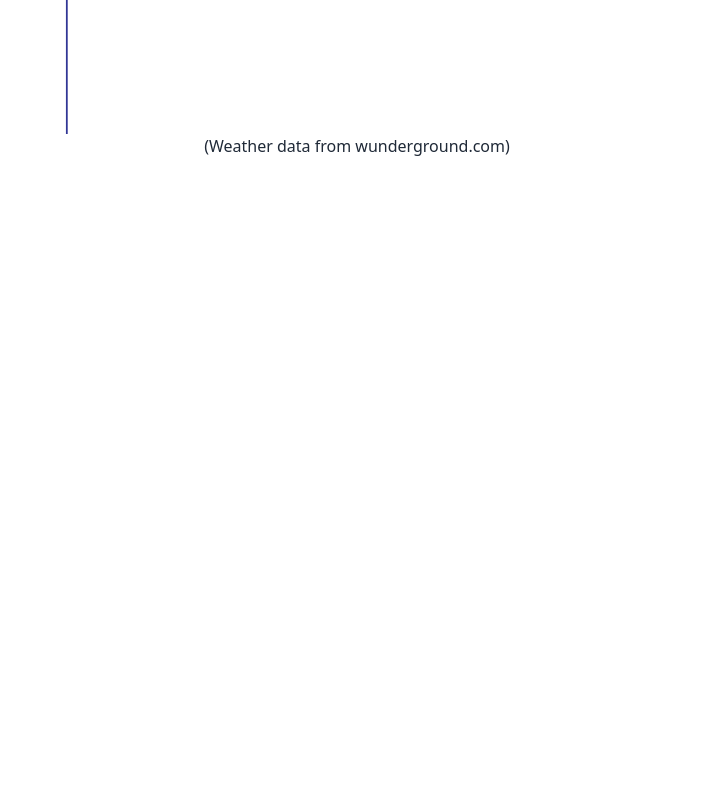
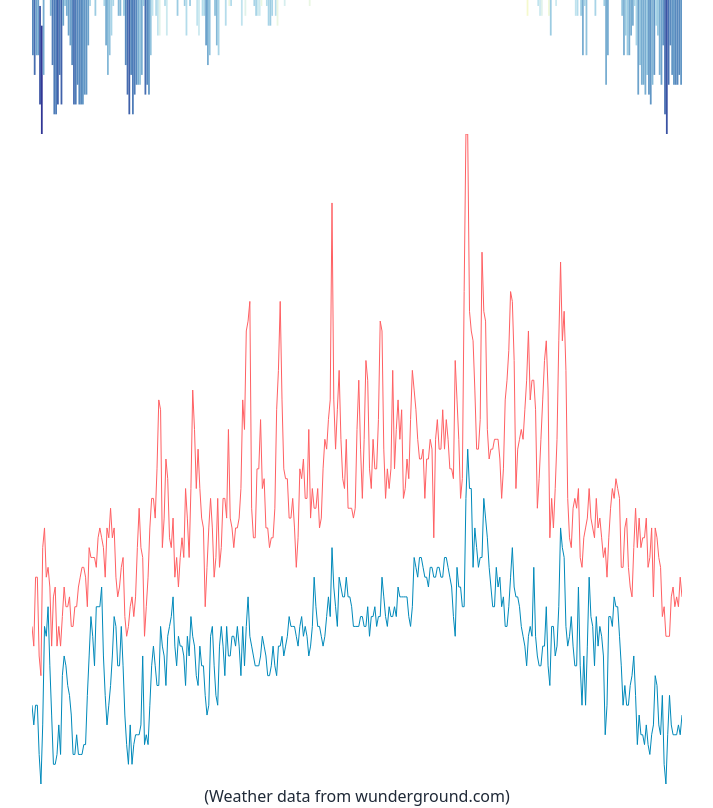
Before and after one commit to hhdreamer13/d3-react, a React (Vite) app: page / in a window 1280 px wide. Shown: the part 1380-2188 px from the top of the page, without its empty margins (283-996 px from the left). Before the commit the page ends 1538 px from the top, so only its background shows below. Built offline with nearby package versions, Linux system fonts and the light colour scheme.

Commit message:
commit before deployment.

```diff
--- a/public/sf.json
+++ b/public/sf.json
@@ -116,8 +116,8 @@
   {
     "date": "1/20/2017",
     "high": 56,
-    "avg": 34,
-    "low": 11
+    "avg": 53,
+    "low": 50
   },
   {
     "date": "1/21/2017",
--- a/src/components/Chart.tsx
+++ b/src/components/BarChart.tsx
@@ -10,7 +10,7 @@ type ChartProps = {
   data: WeatherData[];
 };
 
-const Chart = ({ data }: ChartProps) => {
+const BarChart = ({ data }: ChartProps) => {
   const barChart = useMemo(() => {
     if (!data) return [];
 
@@ -44,8 +44,6 @@ const Chart = ({ data }: ChartProps) => {
     return bars;
   }, [data]);
 
-  console.log(barChart);
-
   return (
     <svg width={width} height={height}>
       {barChart.map((d, i) => (
@@ -62,4 +60,4 @@ const Chart = ({ data }: ChartProps) => {
   );
 };
 
-export default Chart;
+export default BarChart;
--- /dev/null
+++ b/src/components/LineChart.tsx
@@ -0,0 +1,65 @@
+import { useMemo } from "react";
+import * as d3 from "d3";
+import { WeatherData } from "../models/WeatherData";
+
+const width = 650;
+const height = 650;
+const margin = { top: 20, right: 5, bottom: 20, left: 35 };
+
+type LineChartProps = {
+  data: WeatherData[];
+};
+
+const LineChart = ({ data }: LineChartProps) => {
+  const lineChart = useMemo(() => {
+    if (!data) return [];
+
+    const xExtent = d3.extent(data, (d) => d.date) as [Date, Date];
+    console.log(xExtent);
+    const xScale = d3.scaleTime().domain(xExtent).range([0, width]);
+    console.log(xScale);
+
+    const highMax = d3.max(data, (d) => d.high) as number;
+    const lowMin = d3.min(data, (d) => d.low) as number;
+    const yScale = d3.scaleTime().domain([lowMin, highMax]).range([height, 0]);
+
+    const highLine = d3
+      .line<WeatherData>()
+      .x((d) => xScale(d.date))
+      .y((d) => yScale(d.high));
+
+    const lowLine = d3
+      .line<WeatherData>()
+      .x((d) => xScale(d.date))
+      .y((d) => yScale(d.low));
+
+    return [
+      { path: highLine(data), stroke: "#FF6063" },
+      { path: lowLine(data), stroke: "#0089BA" },
+    ];
+  }, [data]);
+  console.log(lineChart);
+
+  return (
+    <svg width={width} height={height}>
+      {lineChart.length > 0 && (
+        <>
+          <path
+            d={lineChart[0].path ?? undefined}
+            fill="none"
+            stroke={lineChart[0].stroke}
+            strokeWidth="1"
+          />
+          <path
+            d={lineChart[1].path ?? undefined}
+            fill="none"
+            stroke={lineChart[1].stroke}
+            strokeWidth="1"
+          />
+        </>
+      )}
+    </svg>
+  );
+};
+
+export default LineChart;
--- a/src/pages/Home.tsx
+++ b/src/pages/Home.tsx
@@ -1,7 +1,8 @@
 import { useEffect, useState } from "react";
 import RadialChart from "../components/RadialChart";
-import Chart from "../components/Chart";
+import BarChart from "../components/BarChart";
 import { WeatherData } from "../models/WeatherData";
+import LineChart from "../components/LineChart";
 
 type TempsData = Record<string, WeatherData[]>;
 
@@ -35,7 +36,7 @@ const Home = () => {
           <select
             name="city"
             onChange={updateCity}
-            className="text-lg px-3 py-2 rounded-md mx-auto block my-1"
+            className="text-lg px-3 py-2 outline-none rounded-md mx-auto block my-1"
           >
             {[
               { label: "San Francisco", value: "sf" },
@@ -54,8 +55,8 @@ const Home = () => {
           visualizations, but just to show the possibility of using D3 and React
         </p>
         <RadialChart data={data} />
-        <Chart data={data} />
-
+        <BarChart data={data} />
+        <LineChart data={data} />
         <p>
           (Weather data from{" "}
           <a href="wunderground.com" target="_blank">
```
